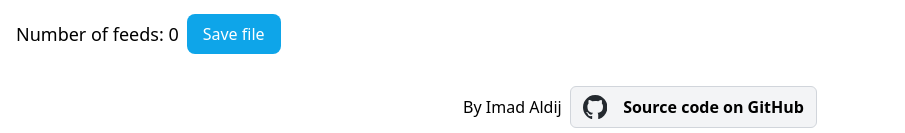
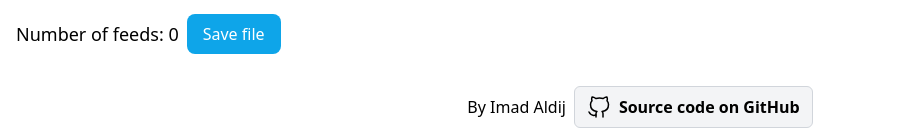
Before and after one commit to imdj/opml-editor, a SvelteKit app: page / in a window 1280 px wide. Shown: the part 664-797 px from the top of the page, without its empty margins (0-905 px from the left). Built offline with nearby package versions, Linux system fonts and the light colour scheme.

Commit message:
Use Iconoir icon library

```diff
--- a/src/routes/+page.svelte
+++ b/src/routes/+page.svelte
@@ -46,6 +46,7 @@
         {#if opmlText === ""}
             <div class="flex w-full h-96 grow overflow-y-auto relative mt-4 p-2 border-2 rounded-xl items-center justify-center bg-slate-100">
                 <label for="opmlFile" class="absolute text-lg m-auto opacity-70 z-10">
+                    <div class="text-center"><svg xmlns="http://www.w3.org/2000/svg" class="inline-block w-16 text-gray-500 mb-4" viewBox="0 0 24 24"><path fill="none" stroke="currentColor" stroke-linecap="round" stroke-linejoin="round" stroke-width="1.5" d="M6 20h12m-6-4V4m0 0l3.5 3.5M12 4L8.5 7.5"/></svg></div>
                     Upload an OPML file or <button class="text-sky-500 hover:text-sky-700" on:click={() => { opmlText = xmlFormat(opml.createEmpty()) }}>Create a new one</button>
                 </label>
                 <input type="file" accept=".opml" on:change={handleFileSelect} class="opacity-0 w-full h-full cursor-pointer"/>
@@ -60,12 +61,14 @@
     </div>
 </main>
 
-<footer class="flex flex-wrap justify-center items-center gap-2 mt-4 mb-2">
+<footer>
+    <div class="flex flex-wrap container mx-auto justify-center items-center gap-2 mt-4 mb-2">
     <p>
         By <a href="https://www.imadij.com">Imad Aldij</a>
     </p>
-    <a class="flex flex-row space-x-2 md:space-x-4 bg-gray-100 border border-gray-300 hover:bg-gray-200 items-center font-semibold rounded-md p-2 md:py-2 md:px-3" href="https://github.com/imdj/opml-editor">
-        <svg class="h-6 w-auto inline-block" width="98" height="96" xmlns="http://www.w3.org/2000/svg" viewBox="0 0 98 96"><path fill-rule="evenodd" clip-rule="evenodd" d="M48.854 0C21.839 0 0 22 0 49.217c0 21.756 13.993 40.172 33.405 46.69 2.427.49 3.316-1.059 3.316-2.362 0-1.141-.08-5.052-.08-9.127-13.59 2.934-16.42-5.867-16.42-5.867-2.184-5.704-5.42-7.17-5.42-7.17-4.448-3.015.324-3.015.324-3.015 4.934.326 7.523 5.052 7.523 5.052 4.367 7.496 11.404 5.378 14.235 4.074.404-3.178 1.699-5.378 3.074-6.6-10.839-1.141-22.243-5.378-22.243-24.283 0-5.378 1.94-9.778 5.014-13.2-.485-1.222-2.184-6.275.486-13.038 0 0 4.125-1.304 13.426 5.052a46.97 46.97 0 0 1 12.214-1.63c4.125 0 8.33.571 12.213 1.63 9.302-6.356 13.427-5.052 13.427-5.052 2.67 6.763.97 11.816.485 13.038 3.155 3.422 5.015 7.822 5.015 13.2 0 18.905-11.404 23.06-22.324 24.283 1.78 1.548 3.316 4.481 3.316 9.126 0 6.6-.08 11.897-.08 13.526 0 1.304.89 2.853 3.316 2.364 19.412-6.52 33.405-24.935 33.405-46.691C97.707 22 75.788 0 48.854 0z" fill="#24292f"/></svg>
+    <a class="flex flex-row space-x-2 bg-gray-100 border border-gray-300 hover:bg-gray-200 items-center font-semibold rounded-md p-2 md:py-2 md:px-3" href="https://github.com/imdj/opml-editor">
+        <svg xmlns="http://www.w3.org/2000/svg" class="h-6 w-auto inline-block" viewBox="0 0 24 24"><g fill="none" stroke="currentColor" stroke-linecap="round" stroke-linejoin="round" stroke-width="1.5"><path d="M16 22.027v-2.87a3.37 3.37 0 0 0-.94-2.61c3.14-.35 6.44-1.54 6.44-7a5.44 5.44 0 0 0-1.5-3.75a5.07 5.07 0 0 0-.09-3.77s-1.18-.35-3.91 1.48a13.4 13.4 0 0 0-7 0c-2.73-1.83-3.91-1.48-3.91-1.48A5.07 5.07 0 0 0 5 5.797a5.44 5.44 0 0 0-1.5 3.78c0 5.42 3.3 6.61 6.44 7a3.37 3.37 0 0 0-.94 2.58v2.87"/><path d="M9 20.027c-3 .973-5.5 0-7-3"/></g></svg>
         <span class="flex-none">Source code on GitHub</span>
     </a>
+    </div>
 </footer>
```
